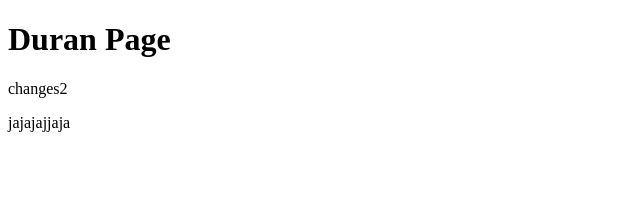
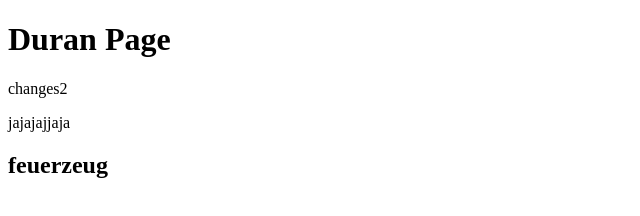
Before and after one commit to MetehanKilin/Duran_Page, a plain HTML site: page index.html in a window 1280 px wide. Shown: the whole page, without its empty margins (0-640 px from the left). Drawn offline with Linux system fonts and the light colour scheme.

Commit message:
feuerzeug

```diff
--- a/index.html
+++ b/index.html
@@ -8,4 +8,9 @@
 <h1> Duran Page </h1>
 <p>changes2</p>
 <p>jajajajjaja</p>
+
+
+
+
+<h2>feuerzeug</h2>
 </body></html>
```
